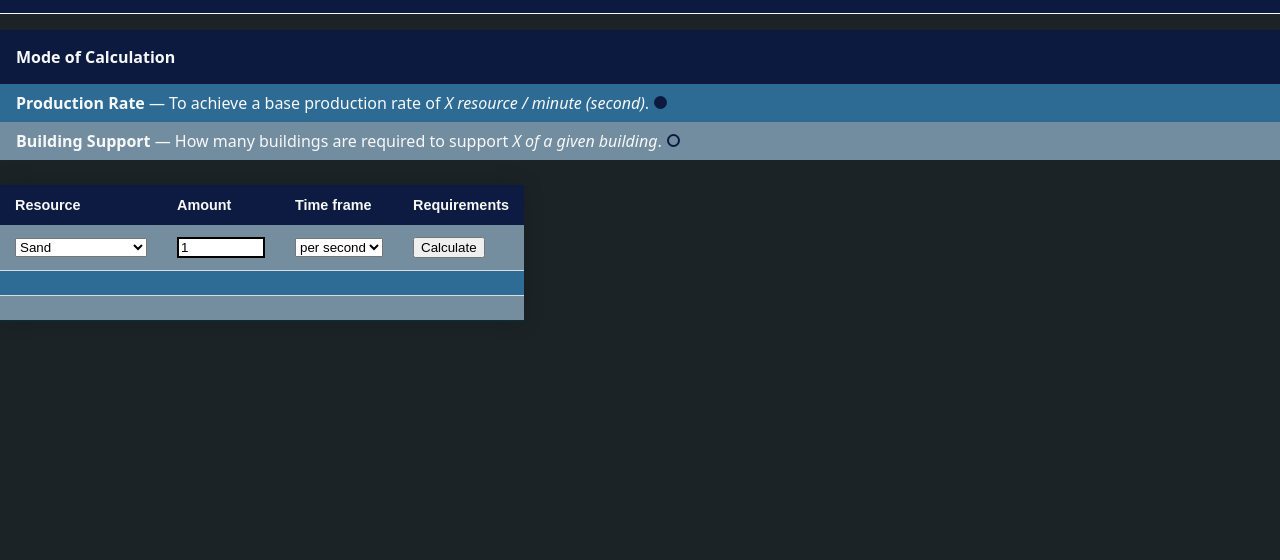
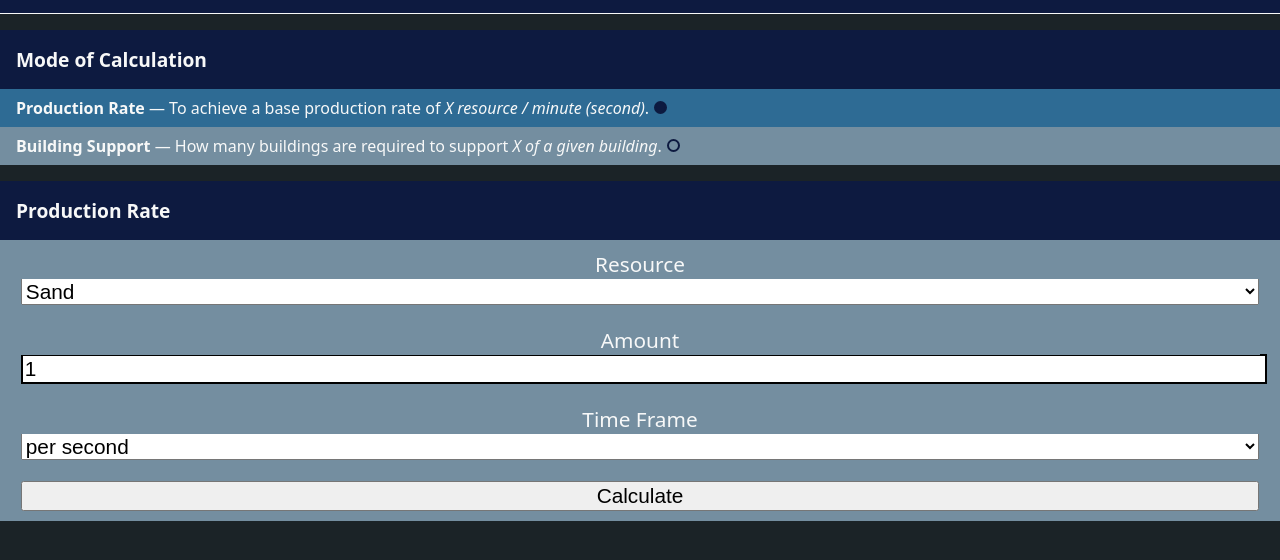
Before and after one commit to DevLab2425/infracalc, a plain HTML site: page index.html in a window 1280 px wide. Shown: the part 62-622 px from the top of the page. Drawn offline with Linux system fonts and the light colour scheme.

Commit message:
refactor MoC with toggling of forms

```diff
--- a/index.html
+++ b/index.html
@@ -13,10 +13,10 @@
     <h1>Infraspace Calculator</h1>
   </header>
 
+  <div class="wrapper">
     <section>
-      <div>
+      <h2>Mode of Calculation</h2>
       <form id="mode-calc-form">
-          <legend>Mode of Calculation</legend>
         <div class="radio-wrapper">
           <label for="rateRadio">
             <strong>Production Rate</strong>&nbsp;&mdash;&nbsp;To achieve a base production rate of <em>X resource / minute&NonBreakingSpace;(second)</em>.
@@ -34,85 +34,61 @@
           </div>
         </div>
       </form>
-      </div>
     </section>
 
-  <div id="building_calculation" style="display:none;">
-    <table class="styled-table">
-      <thead>
-        <tr>
-          <th>Building</th>
-          <th>Amount</th>
-          <th>Requirements</th>
-        </tr>
-      </thead>
-      <tbody>
-        <tr>
-          <td>
-            <select id="building"></select>
-          </td>
-          <td>
-            <input type="text" id="building_amount" pattern="\d+" value="1" style="width:80px" />
-          </td>
-          <td>
-            <button id="calc_building">Calculate</button>
-          </td>
-        </tr>
-        <tr>
-          <td colspan="3">
-            <div id="building_message">
-          </td>
-        </tr>
-        <tr>
-          <td colspan="3">
-            <table id="building_results"></table>
-          </td>
-        </tr>
-      </tbody>
-    </table>
+    <section id="rate_calculation">
+      <h2>Production Rate</h2>
+      <form id="prod-rate-form">
+      </form>
+      <div class="field-wrapper">
+        <div>
+          <label for="resource">Resource</label>
+          <select id="resource"></select>
         </div>
-
-  <div id="rate_calculation" style="display:inline;">
-    <table class="styled-table">
-      <thead>
-        <tr>
-          <th>Resource</th>
-          <th>Amount</th>
-          <th>Time frame</th>
-          <th>Requirements</th>
-        </tr>
-      </thead>
-      <tbody>
-        <tr>
-          <td>
-            <select id="resource"></select>
-          </td>
-          <td>
-            <input type="text" id="rate_amount" pattern="\d+\.?\d*" value="1" style="width:80px" />
-          </td>
-          <td>
+        <div>
+          <label for="rate_amount">Amount</label>
+          <input type="text" id="rate_amount" pattern="\d+\.?\d*" value="1" />
+        </div>
+        <div>
+          <label for="time_frame">Time Frame</label>
           <select id="time_frame">
             <option>per second</option>
             <option>per minute</option>
           </select>
-          </td>
-          <td>
-            <button id="calc_rate">Calculate</button>
-          </td>
-        </tr>
-        <tr>
-          <td colspan="4">
-            <div id="rate_message">
-          </td>
-        </tr>
-        <tr>
-          <td colspan="4">
+        </div>
+        <div>
+          <button type="submit" id="calc_rate">Calculate</button>
+        </div>
+      </div>
+    </section>
+
+    <section id="building_calculation">
+      <h2>Building Support</h2>
+      <form id="build-calc-form">
+        <div class="field-wrapper">
+          <div>
+            <label for="building">Building</label>
+            <select id="building"></select>
+          </div>
+          <div>
+            <label for="building_amount">Amount</label>
+            <input type="text" id="building_amount" pattern="\d+" value="1"/>
+          </div>
+          <div>
+            <button id="calc_building">Calculate</button>
+          </div>
+        </div>
+      </form>
+    </section>
+
+    <section id="results">
+      <h2>Rate Results</h2>
+      <p id="rate_message"></p>
       <table id="rate_results"></table>
-          </td>
-        </tr>
-      </tbody>
-    </table>
+    </section>
   </div>
+
+
   <script lang="javascript">
 
     window.addEventListener('load', (event) => {
--- a/infra-calc-styles.css
+++ b/infra-calc-styles.css
@@ -3,7 +3,7 @@
   font-size: 16px;
   font-family: system-ui, -apple-system, 'Open Sans', 'Helvetica Neue', sans-serif;
   --header-bg-color: hsl(224, 67%, 15%);
-  --odd-bg-color: hsl(205, 19%, 54%);
+  --odd-bg-color: #748ea0;
   --even-bg-color: hsl(204, 53%, 38%);
 }
 
@@ -21,36 +21,50 @@ h1, h2, h3, h4, h5, h6 {
 
 h1 { font-size: 2.5rem; }
 
-/* Header */
+form > div{
+  padding: .5em 0;
+}
+
+section h2 {
+  font-weight: bold;
+  background-color: var(--header-bg-color);
+  padding: 1rem;
+  font-size: 1.2rem;
+}
+
+section {
+  margin: 1em 0;
+}
+
+/* Site Header */
 header {
   background-color: var(--header-bg-color);
   border-bottom: 1px solid;
   padding: 1em;
   display: flex;
   justify-content: center;
+  margin-bottom: 1em;
 }
 
 header > h1 {
   font-size: 2.0rem;
 }
 
-section {
-  margin: 1em 0;
-}
+
 
 /* Mode Calculation Form */
-#mode-calc-form legend {
-  font-weight: bold;
-  background-color: var(--header-bg-color);
-  padding: 1em;
-}
+
 
 #mode-calc-form .radio-wrapper {
   padding: .5em 1em;
   display: flex;
+  justify-content: baseline;
   background-color: var(--odd-bg-color);
 }
-#mode-calc-form .radio-wrapper:nth-child(even) {
+/* nth-child seems to be 0-based,
+** the first "odd" childs is the second in a collection
+*/
+#mode-calc-form .radio-wrapper:nth-child(odd) {
   background-color: var(--even-bg-color);
 }
 
@@ -66,6 +80,46 @@ section {
 }
 
 /* End Mode Calculation Form */
+
+/* Production Rate Form */
+
+.field-wrapper{
+  background: var(--odd-bg-color);
+  display: flex;
+  flex-direction: row;
+  align-items: center;
+  font-size: 1.3rem;
+  flex-wrap: wrap;
+  gap: .5em;
+  text-align: center;
+  padding: 0 1em;
+}
+
+.field-wrapper label,
+.field-wrapper input,
+.field-wrapper select,
+.field-wrapper button{
+  display: block;
+  width: 100%;
+  font-size: 1em;
+  outline: 1px solid var(--odd-bg-color);
+}
+
+.field-wrapper > div{
+  flex-basis: 100%;
+  padding-bottom: .5em;
+}
+
+.field-wrapper > div:first-child{
+  flex-basis: 100%;
+  padding-top: .5em;
+}
+/* End Production Rate Form */
+
+section#results,
+section#building_calculation {
+  display:none;
+}
 
 input:invalid {
   border: 2px dashed red;
```
Lines whose indentation alone changed are shown as unchanged.
